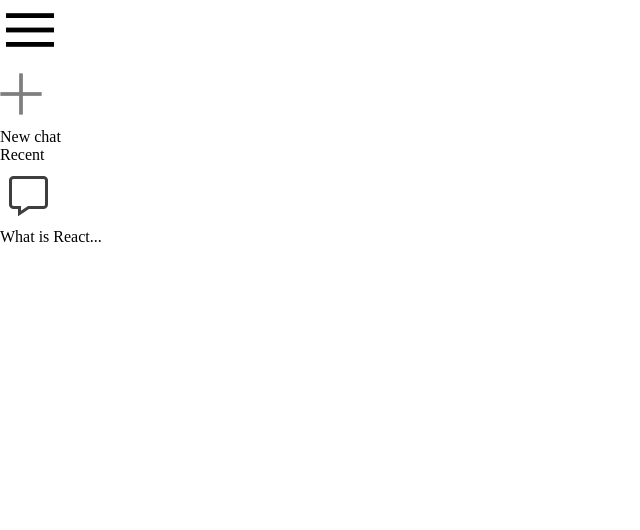
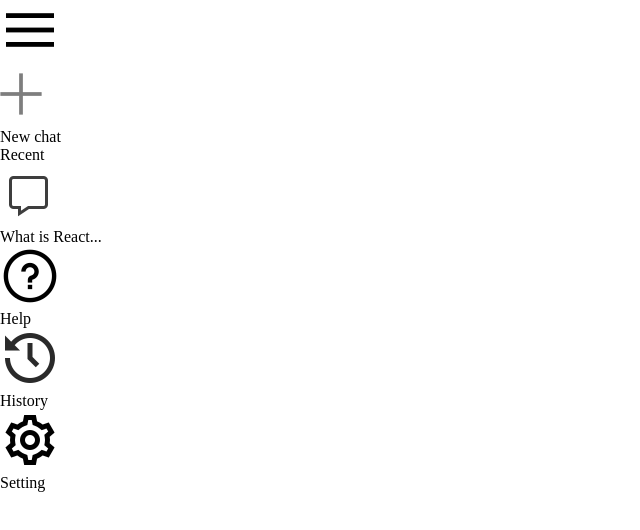
Before and after one commit to RMDilshanTharindu/geminiapp, a React (Create React App) app: page / in a window 1280 px wide. Shown: the top 530 px of the page, without its empty margins (0-640 px from the left). Built offline with nearby package versions, Linux system fonts and the light colour scheme.

Commit message:
Bottom part Html

```diff
--- a/src/Components/Sidebar/Sidebar.js
+++ b/src/Components/Sidebar/Sidebar.js
@@ -20,6 +20,18 @@
         </div>
 
         <div className='bottom'>
+            <div className='bottom-item recent-entry'>
+                <img src={assets.question_icon} alt='' />
+                <p>Help</p>
+            </div>
+            <div className='bottom-item recent-entry'>
+                <img src={assets.history_icon} alt='' />
+                <p>History</p>
+            </div>
+            <div className='bottom-item recent-entry'>
+                <img src={assets.setting_icon} alt='' />
+                <p>Setting</p>
+            </div>
 
         </div>
     </div>
```
